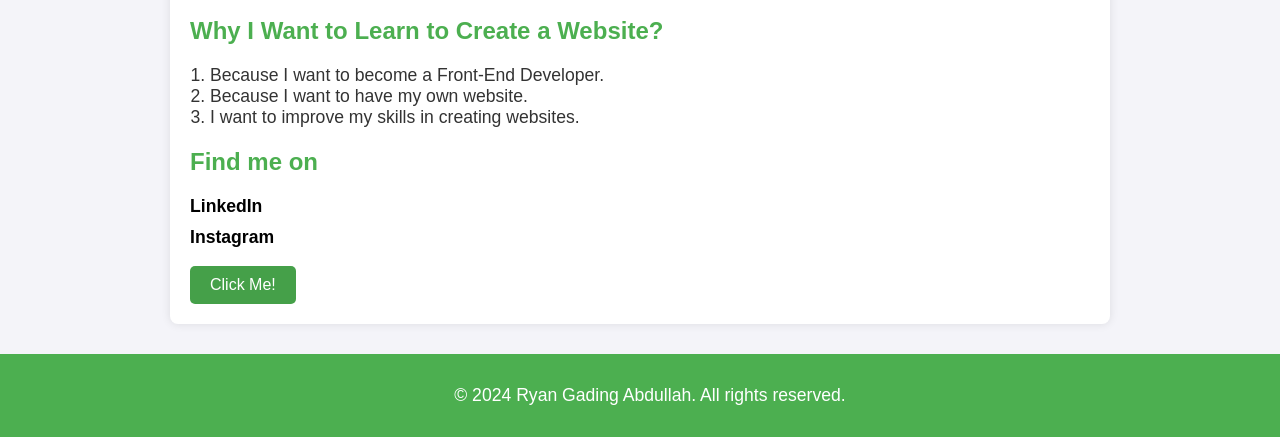
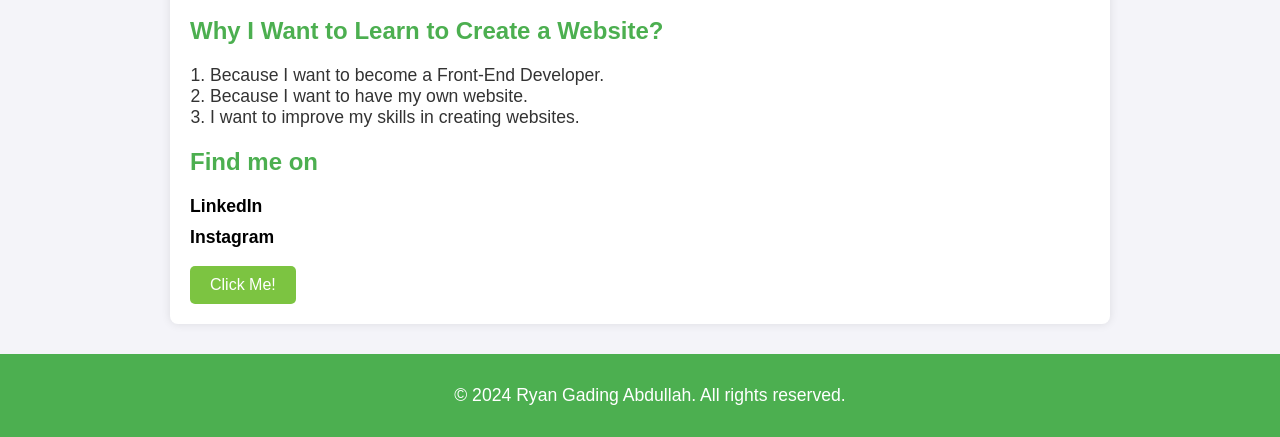
Before and after one commit to RyanGA09/MySkill_SC-Frontend_in_WebDev-Profile, a plain HTML site: page index.html in a window 1280 px wide. In both pictures the pointer is over the button "Click Me!". Shown: the part 432-869 px from the top of the page. Drawn offline with Linux system fonts and the light colour scheme.

Commit message:
update html and css (button)

```diff
--- a/assets/styles.css
+++ b/assets/styles.css
@@ -95,7 +95,7 @@ footer {
 .btn {
   padding: 10px 20px;
   background-color: #4caf50;
-  color: white;
+  color: #ffffff;
   border: none;
   border-radius: 5px;
   cursor: pointer;
@@ -103,5 +103,5 @@ footer {
 }
 
 .btn:hover {
-  background-color: #45a049;
+  background-color: #7cc441;
 }
```
Also changed, not shown: index.html (+0 -1 lines).
